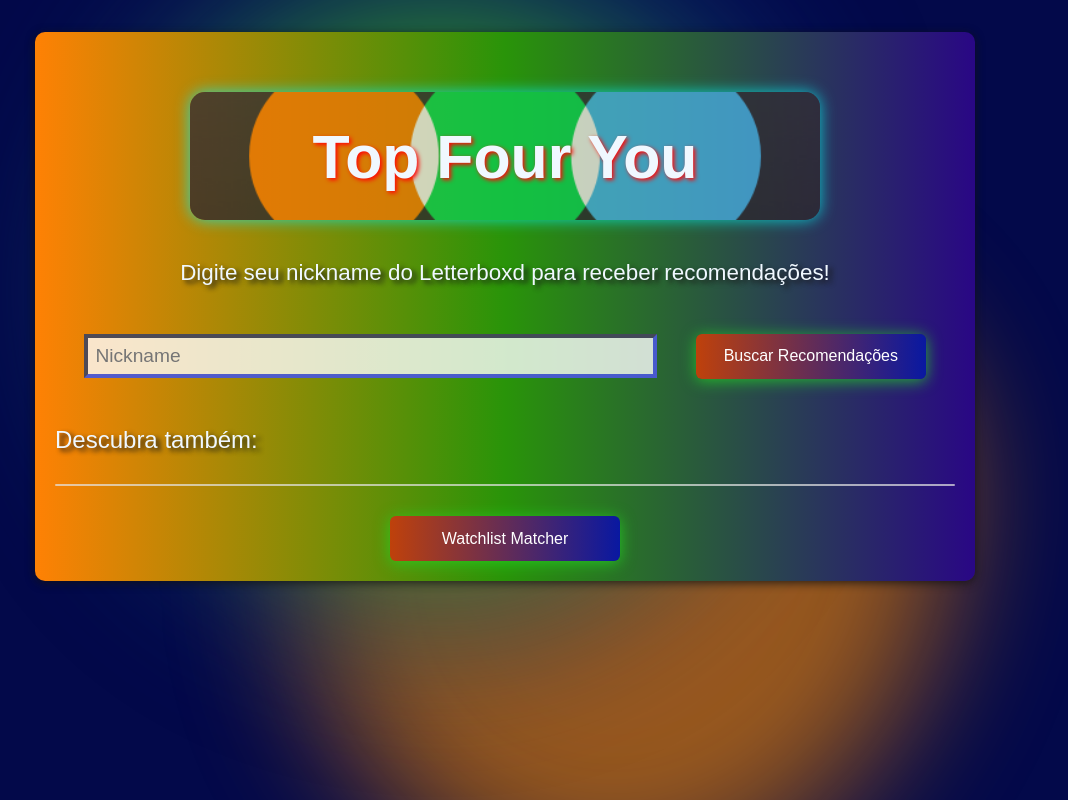
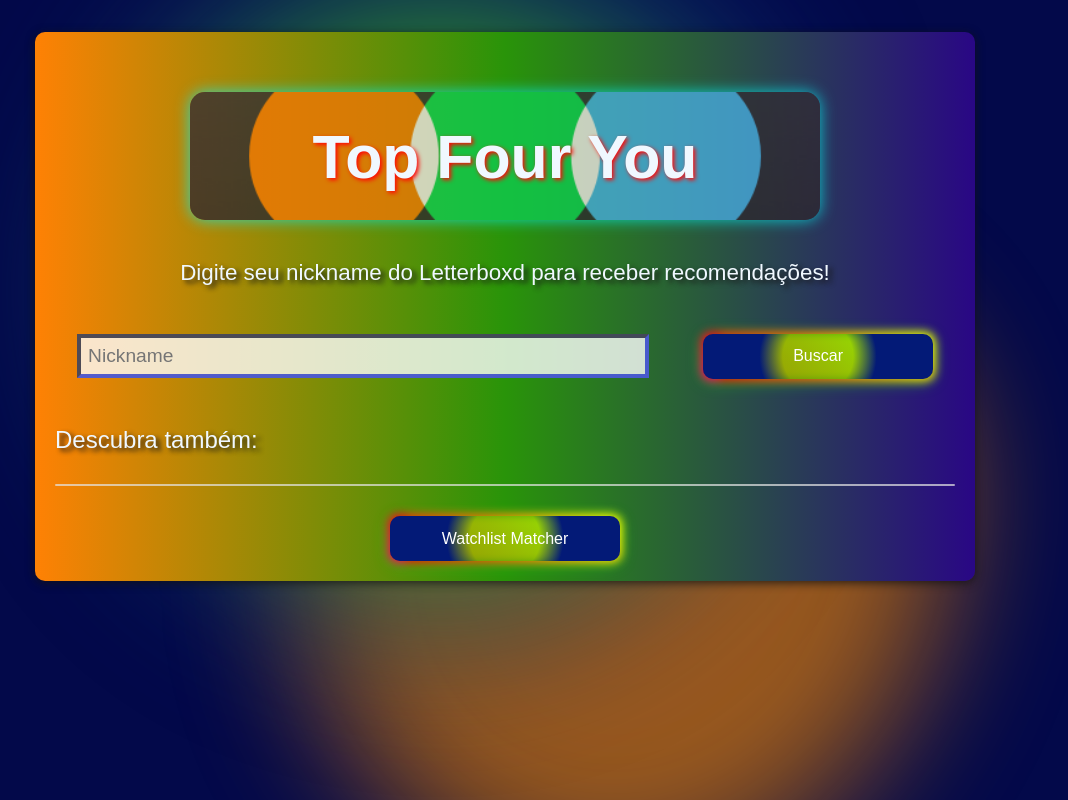
Before and after one commit to DudisPires/TopFourYou, a Flask app: page / in a window 1280 px wide. Shown: the whole page, without its empty margins (135-1203 px from the left). Run offline with Flask 3, Linux system fonts and the light colour scheme.

Commit message:
:sparkles: Visual changes

```diff
--- a/templates/common.html
+++ b/templates/common.html
@@ -24,7 +24,7 @@
                 <input type="text" id="nickname1-input" placeholder="Nickname 1">
                 <input type="text" id="nickname2-input" placeholder="Nickname 2">
             </div>
-            <button id="find-common-btn" class="button">Encontrar Filmes em Comum</button>
+            <button id="find-common-btn" class="button-85">Encontrar Filmes em Comum</button>
 
             <div id="loading-spinner" class="hidden">
                 <div class="spinner"></div>
--- a/templates/index.html
+++ b/templates/index.html
@@ -25,7 +25,8 @@
         <main>
             <div class="input-group">
                 <input type="text" id="nickname-input" placeholder="Nickname">
-                <button id="recommend-btn" class="button">Buscar Recomendações</button>
+                <button id="recommend-btn" class="button-85">Buscar</button>
+
             </div>
 
             <div id="loading-spinner" class="hidden">
@@ -40,7 +41,7 @@
             <div>
                 <p class="text2">Descubra também:</p>
                 <div class="linha-estilizada"></div>
-                <button id="button-watchlist" class="button" onclick="window.location.href='/common'">Watchlist Matcher</button>
+                <button  class="button-85" onclick="window.location.href='/common'">Watchlist Matcher</button>
             </div>
         </main>
     </div>
```
